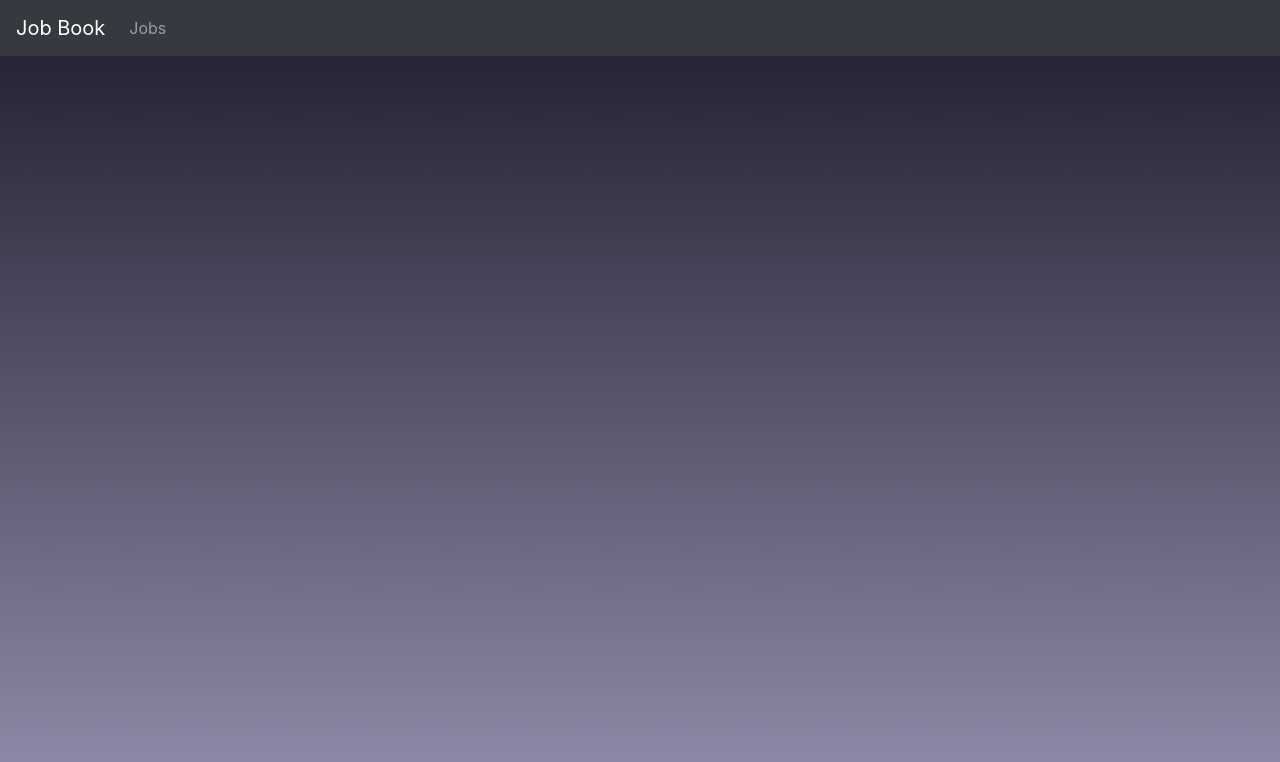
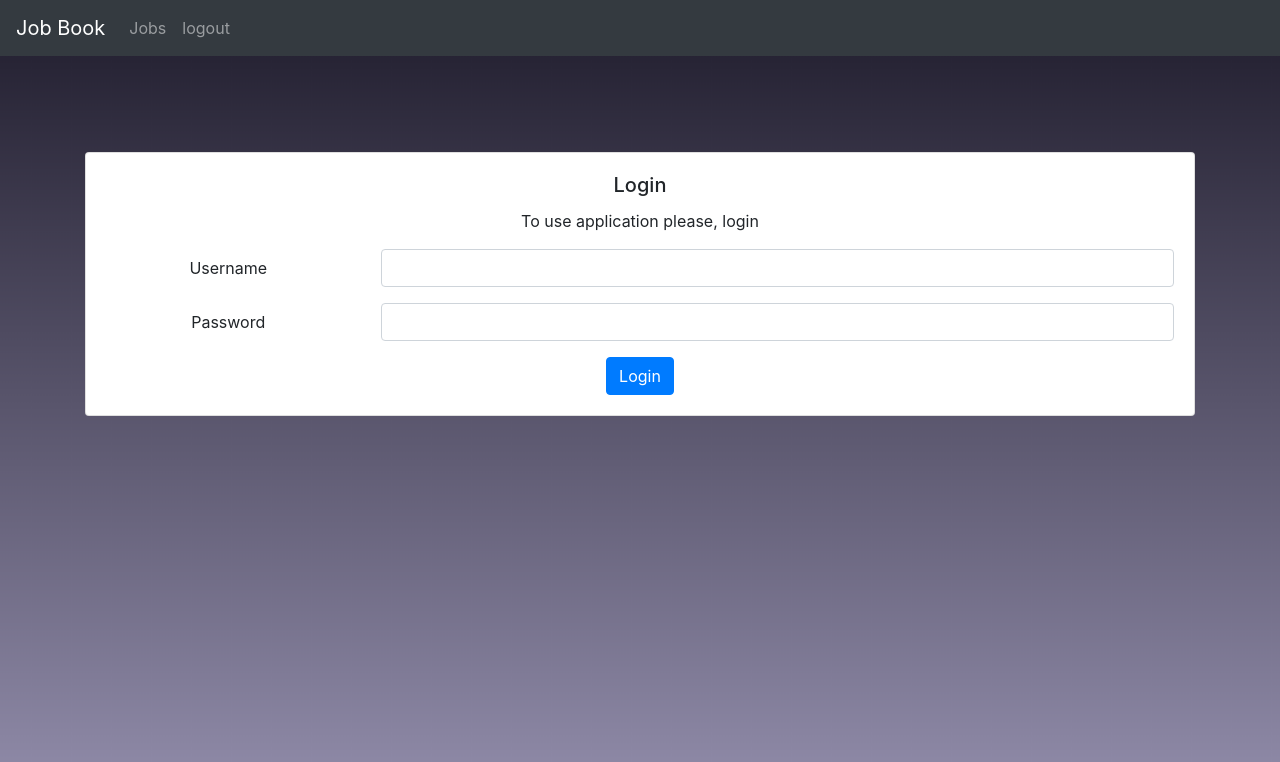
Before and after one commit to vaerilius/Full-Stack---harjoitustyo, a React app in the folder frondend/: page /login in a window 1280 px wide. Shown: the top 762 px of the page. Built offline with nearby package versions, Linux system fonts and the light colour scheme; no server answers; the HTML template or start-up script is replaced by a standard one.

Commit message:
login component, user reducer & service

```diff
--- a/frondend/src/App.js
+++ b/frondend/src/App.js
@@ -6,9 +6,12 @@ import SignUp from './components/auth/signup'
 import Navbar from './components/navbar/navbar'
 import Jobs from './components/jobs/jobs'
 import Job from './components/jobs/job/job'
+import Login from './components/auth/login'
 
 import { initializeJobs } from './reducers/jobReducer'
 import { initializeUsers } from './reducers/usersReducer'
+import { initializeUser } from './reducers/userReducer'
+
 
 
 import {
@@ -31,6 +34,8 @@ const App = (props) => {
   useEffect(() => {
     props.initializeJobs()
     props.initializeUsers()
+    props.initializeUser()
+
 
   }, [])
 
@@ -49,6 +54,8 @@ const App = (props) => {
       <div className="container pt-5 mx-auto ">
         <Route exact path="/" render={() => <Landing />} />
         <Route exact path="/signup" render={() => <SignUp />} />
+        <Route exact path="/login" render={() => <Login />} />
+
 
         <Route exact path="/jobs" render={() => <Jobs />} />
         <Route exact path="/jobs/:id" render={({ match }) =>
@@ -75,5 +82,6 @@ const mapStateToProps = state => {
 
 export default connect(mapStateToProps,{
   initializeJobs,
-  initializeUsers
+  initializeUsers,
+  initializeUser,
 })(App)
--- /dev/null
+++ b/frondend/src/components/auth/login.js
@@ -0,0 +1,51 @@
+import React from 'react'
+import { connect } from 'react-redux'
+import { useField } from '../../hooks/formHook'
+import { login } from '../../reducers/userReducer';
+
+
+const Login = (props) => {
+  const [username, resetUsername] = useField('text')
+  const [password, resetPassword] = useField('password')
+
+  const handleLogin = (e) => {
+    e.preventDefault()
+    props.login({
+      username: username.value,
+      password: password.value,
+    })
+    resetUsername()
+    resetPassword()
+  }
+
+  return (
+
+    <div className="card text-center mt-5">
+      <div className="card-body">
+        <h5 className="card-title">Login</h5>
+        <p className="card-text">To use application please, login</p>
+        <form onSubmit={handleLogin}>
+          <div className="form-group row">
+            <label htmlFor="username" className="col-sm-3 col-form-label">Username</label>
+              <div className="col-sm-9">
+                <input {...username} className="form-control" id="username" />
+             </div>
+          </div>
+          <div className="form-group row">
+            <label htmlFor="password" className="col-sm-3 col-form-label">Password</label>
+            <div className="col-sm-9">
+              <input {...password} className="form-control" id="password" />
+            </div>
+            </div>
+          <button type="submit" className="btn btn-primary">Login</button>
+          </form>
+        </div>
+      </div>
+  )
+}
+
+export default connect(null,
+  {
+    login
+  }
+)(Login)
--- a/frondend/src/components/auth/signup.js
+++ b/frondend/src/components/auth/signup.js
@@ -37,7 +37,9 @@ const SingUp = (props) => {
     <div className="card text-center mt-5">
       <div className="card-body">
         <h5 className="card-title">Sign Up</h5>
-        <p className="card-text">With supporting text below as a natural lead-in to additional content.</p>
+        <p className="card-text">In Job Book
+        employees can find open vacancies or if you are representing a job provider,
+        you can manage job notifications</p>
         <form onSubmit={handleSubmit}>
           <div className="form-group row">
             <label htmlFor="name" className="col-sm-3 col-form-label">Name</label>
--- a/frondend/src/components/navbar/navbar.js
+++ b/frondend/src/components/navbar/navbar.js
@@ -1,28 +1,55 @@
 import React from 'react'
-import { Link } from 'react-router-dom'
+import { Link, Redirect } from 'react-router-dom'
+import { connect } from 'react-redux';
+import { login, logout } from '../../reducers/userReducer';
 
-const Navbar = () => {
+
+const Navbar = (props) => {
 
   return (
-<>
     <nav className="navbar navbar-expand-sm navbar-dark bg-dark">
       <Link to="/"><div className="navbar-brand">Job Book</div></Link>
-  {/* <button className="navbar-toggler" type="button" data-toggle="collapse" data-target="#navbarsExample03" aria-controls="navbarsExample03" aria-expanded="false" aria-label="Toggle navigation">
+      <button className="navbar-toggler" type="button" data-toggle="collapse" data-target="#navbarsExample03" aria-controls="navbarsExample03" aria-expanded="false" aria-label="Toggle navigation">
         <span className="navbar-toggler-icon"></span>
-  </button> */}
-
+      </button>
       <div className="collapse navbar-collapse" id="navbarsExample03">
         <ul className="navbar-nav mr-auto">
-      <li className="nav-item active">
+          <li className="nav-item">
             <Link to="/jobs">
               <div className="nav-link" >Jobs</div>
             </Link>
           </li>
+          <li className="nav-item">
+            {props.user
+              ? <Link to='/'>
+                  <div className="nav-link" onClick={() => props.logout()}>
+                    logout
+                  </div>
+                </Link>
+              :
+                <Link to="/login">
+                  <div className="nav-link">login</div>
+                </Link>
+              }
+          </li>
         </ul>
       </div>
     </nav>
-</>
   )
 }
 
-export default Navbar
+const mapStateToProps = (state) => {
+  return {
+    user: state.user
+  }
+}
+
+
+export default connect(
+  mapStateToProps,
+  {
+    login,
+    logout
+  }
+
+  )(Navbar)
--- /dev/null
+++ b/frondend/src/reducers/userReducer.js
@@ -0,0 +1,50 @@
+import userService from '../services/userService'
+import jobService from '../services/jobService'
+
+const reducer = (state = null, action) => {
+  switch (action.type) {
+    case 'INIT_USER':
+      return {...action.loggedUser}
+    case 'LOGIN_USER':
+      return {...action.loggedUser}
+    case 'LOGOUT_USER':
+      return null
+    default:
+      return state
+  }
+}
+
+export const initializeUser = () => {
+  return async dispatch => {
+    const loggedUser = JSON.parse(window.localStorage.getItem('loggedUser'))
+      dispatch({
+        type: 'INIT_USER',
+        loggedUser
+      })
+  }
+}
+
+export const login = (loginData) => {
+  return async dispatch => {
+    try {
+      const loggedUser = await userService.loginUser(loginData)
+      window.localStorage.setItem('loggedUser', JSON.stringify(loggedUser))
+      jobService.setToken(loggedUser.token)
+      dispatch({
+        type: 'LOGIN_USER',
+        loggedUser
+      })
+    } catch (error) {
+      console.log(error)
+    }
+  }
+}
+
+export const logout = () => {
+  return async dispatch => {
+      window.localStorage.removeItem('loggedUser')
+      jobService.destroyToken()
+      dispatch({ type: 'LOGOUT_USER' })
+  }
+}
+export default reducer
--- a/frondend/src/reducers/usersReducer.js
+++ b/frondend/src/reducers/usersReducer.js
@@ -1,6 +1,6 @@
-import userService from '../services/usersService'
+import usersService from '../services/usersService'
 
-const reducer = (state = null, action) => {
+const reducer = (state = [], action) => {
   switch (action.type) {
     case 'INIT_USERS':
       return [...action.users]
@@ -12,20 +12,18 @@ const reducer = (state = null, action) => {
 }
 export const initializeUsers = () => {
   return async dispatch => {
-      const users = await userService.getAllUsers()
+      const users = await usersService.getAllUsers()
       dispatch({
         type: 'INIT_USERS',
         users
       })
-
   }
 }
 
 export const signUp = (data) => {
   return async dispatch => {
     try {
-      const newUser = userService.signUpUser(data)
-      console.log(newUser)
+      const newUser = await usersService.signUpUser(data)
       dispatch({
         type: 'ADD_USER',
         newUser
--- a/frondend/src/services/jobService.js
+++ b/frondend/src/services/jobService.js
@@ -1,7 +1,14 @@
 import axios from 'axios'
 const baseUrl = `${BACKEND_URL}/api/jobs`
+let token = null
 
-const token = 'bearer eyJhbGciOiJIUzI1NiIsInR5cCI6IkpXVCJ9.eyJ1c2VybmFtZSI6ImFhYWEiLCJpZCI6IjVkYTA0NzUyZTc4NWE0MzM3Y2IzMTNjOSIsImlhdCI6MTU3MDc4NTIxN30.zXwIl6cdEod3eDk1p4tCxYKIJvZpnj0NDI47DvGzNdM'
+const setToken = newToken => {
+token = `bearer ${newToken}`
+}
+
+const destroyToken = () => {
+  token = null
+}
 
 const getConfig = () => ({
     headers: { Authorization: token }
@@ -18,5 +25,7 @@ const addJob = async (newJob) => {
 
 export default {
   getAll,
-  addJob
+  addJob,
+  setToken,
+  destroyToken
 }
--- /dev/null
+++ b/frondend/src/services/userService.js
@@ -0,0 +1,9 @@
+import axios from 'axios'
+const baseUrl = `${BACKEND_URL}/api/login`
+
+const loginUser = async (loginData) => {
+    const response = await axios.post(baseUrl, loginData)
+    return response.data
+}
+
+export default { loginUser }
--- a/frondend/src/store.js
+++ b/frondend/src/store.js
@@ -4,10 +4,12 @@ import { composeWithDevTools } from 'redux-devtools-extension'
 
 import jobsReducer from './reducers/jobReducer'
 import usersReducer from './reducers/usersReducer'
+import userReducer from './reducers/userReducer'
 
 const reducer = combineReducers({
   jobs: jobsReducer,
   users: usersReducer,
+  user: userReducer
 })
 
 const store = createStore(
```
Also changed, not shown: 1 other file (tests, documents, lock files or other folders). Lines whose indentation alone changed are shown as unchanged.
